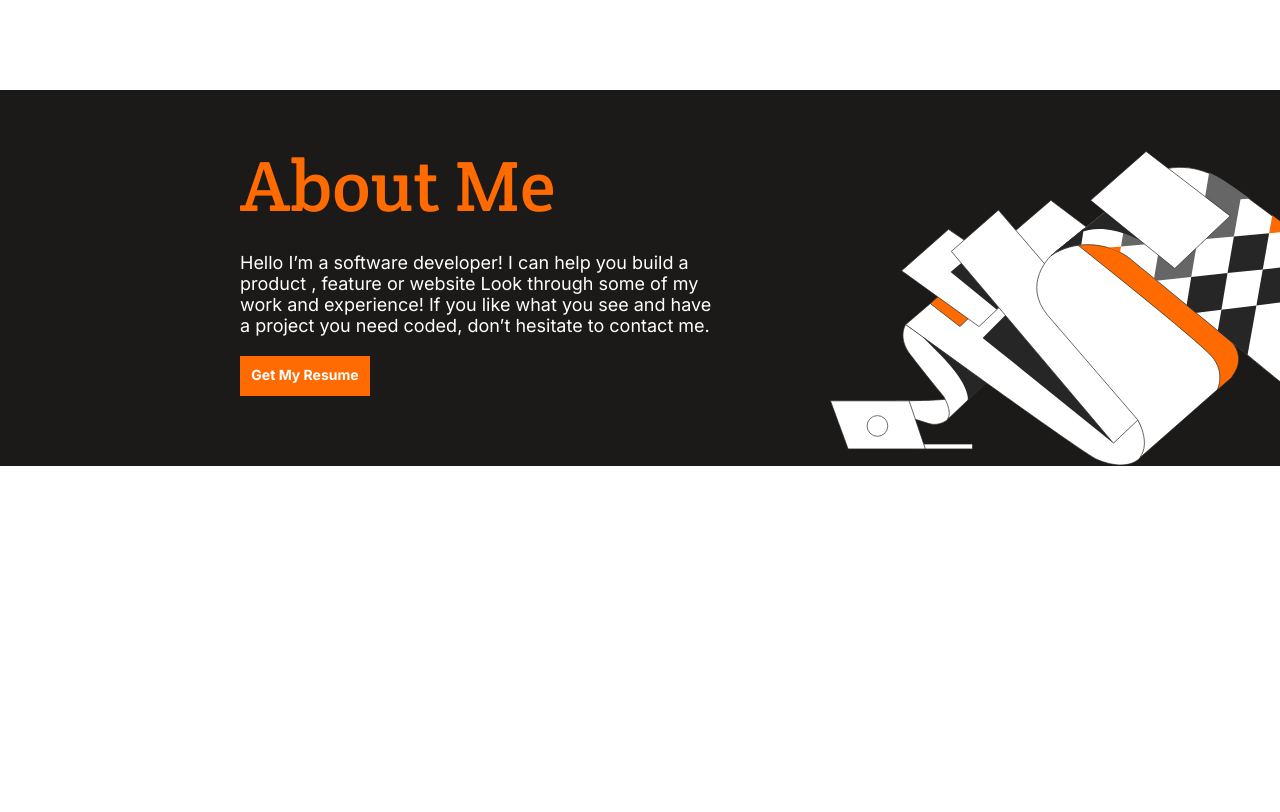
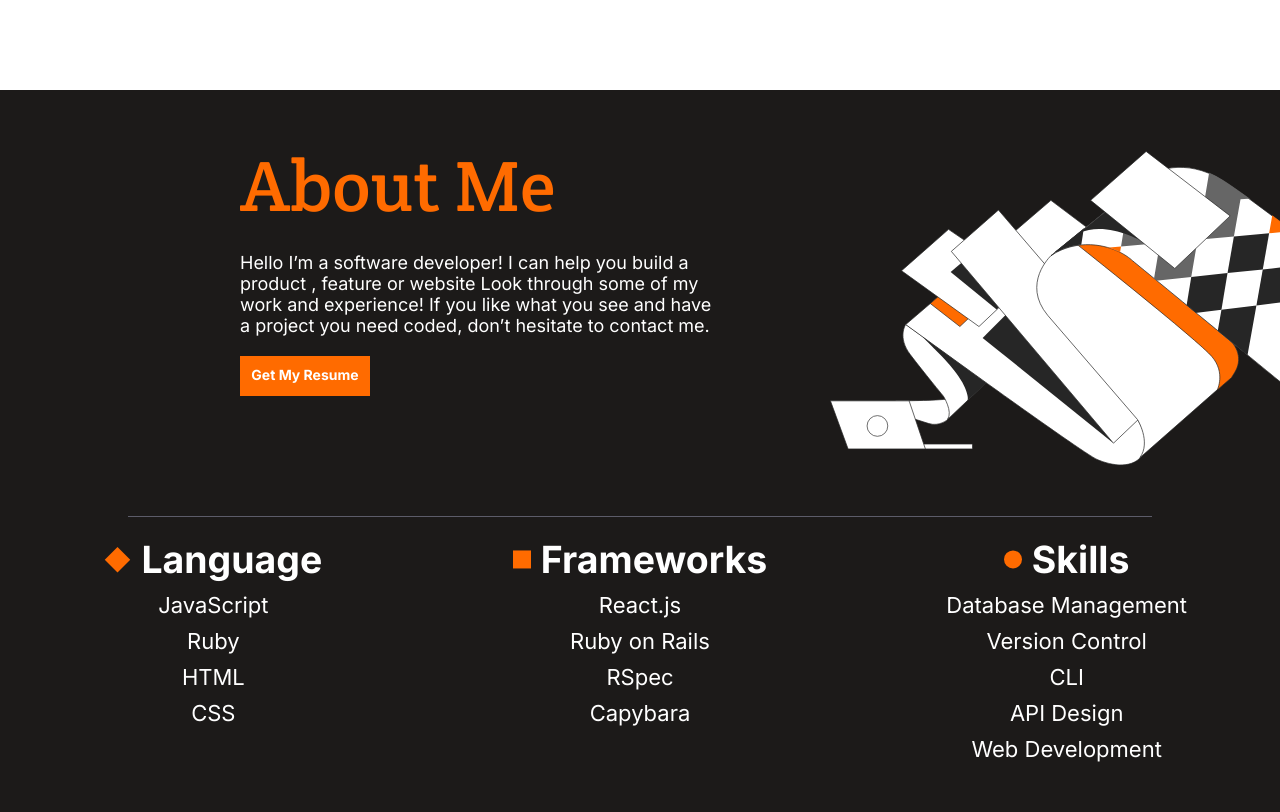
Before and after one commit to jacobrees/Microverse-Portfolio, a website: page index.html in a window 1280 px wide. Shown: the part 1786-2598 px from the top of the page. Before the commit the page ends 2252 px from the top, so only its background shows below. Drawn offline with Linux system fonts and the light colour scheme.

Commit message:
Add skills section to portfolio

```diff
--- a/index.html
+++ b/index.html
@@ -227,7 +227,92 @@
         </p>
         <a class="get-my-resume-btn" href="#">Get My Resume</a>
       </div>
-      <img class="about-me-illustration" src="imgs/about-me-illustration.svg" alt="About Me Illustration">
+      <img
+        class="about-me-illustration"
+        src="imgs/about-me-illustration.svg"
+        alt="About Me Illustration"
+      />
+    </section>
+    <section class="skills-section">
+      <div class="about-me-line"></div>
+      <div class="skills-wrapper">
+        <div class="skill-wrapper">
+          <div class="skill-title-wrapper">
+            <svg
+              class="skill-title-svg"
+              width="27"
+              height="26"
+              viewBox="0 0 27 26"
+              fill="none"
+              xmlns="http://www.w3.org/2000/svg"
+            >
+              <rect
+                x="0.772461"
+                y="12.7279"
+                width="18"
+                height="18"
+                transform="rotate(-45 0.772461 12.7279)"
+                fill="#FF6B00"
+              />
+            </svg>
+            <h3 class="skill-title">Language</h3>
+          </div>
+
+          <ul class="skills">
+            <li class="skill">JavaScript</li>
+            <li class="skill">Ruby</li>
+            <li class="skill">HTML</li>
+            <li class="skill">CSS</li>
+          </ul>
+        </div>
+        <div class="skill-wrapper">
+          <div class="skill-title-wrapper">
+            <svg
+              class="skill-title-svg"
+              width="18"
+              height="19"
+              viewBox="0 0 18 19"
+              fill="none"
+              xmlns="http://www.w3.org/2000/svg"
+            >
+              <rect y="0.455811" width="18" height="18" fill="#FF6B00" />
+            </svg>
+
+            <h3 class="skill-title">Frameworks</h3>
+          </div>
+
+          <ul class="skills">
+            <li class="skill">React.js</li>
+            <li class="skill">Ruby on Rails</li>
+            <li class="skill">RSpec</li>
+            <li class="skill">Capybara</li>
+          </ul>
+        </div>
+        <div class="skill-wrapper">
+          <div class="skill-title-wrapper">
+            <svg
+              class="skill-title-svg"
+              width="18"
+              height="19"
+              viewBox="0 0 18 19"
+              fill="none"
+              xmlns="http://www.w3.org/2000/svg"
+            >
+              <rect y="0.455811" width="18" height="18" rx="9" fill="#FF6B00" />
+            </svg>
+
+            <h3 class="skill-title">Skills</h3>
+          </div>
+
+          <ul class="skills">
+            <li class="skill">Database Management</li>
+            <li class="skill">Version Control</li>
+            <li class="skill">CLI</li>
+            <li class="skill">API Design</li>
+            <li class="skill">Web Development</li>
+          </ul>
+        </div>
+      </div>
     </section>
   </body>
 </html>
--- a/styles.css
+++ b/styles.css
@@ -253,7 +253,6 @@
   color: #5b5957;
 }
 
-
 .about-me-section {
   margin-top: 100px;
   width: 100%;
@@ -318,6 +317,58 @@
   right: -200;
   bottom: 0;
   width: 300px;
+}
+
+.skills-section {
+  width: 100%;
+  background-color: #1c1a19;
+  padding-top: 50px;
+  padding-bottom: 50px;
+}
+
+.about-me-line {
+  width: 80%;
+  height: 1px;
+  margin: 0 auto;
+  background-color: #5c5c69;
+}
+
+.skills-wrapper {
+  display: grid;
+  grid-template-columns: 1fr;
+  font-family: "inter", sans-serif;
+  font-size: 32px;
+  color: white;
+}
+
+.skill-wrapper {
+  display: flex;
+  flex-direction: column;
+  align-items: center;
+}
+
+.skill-title-wrapper {
+  display: flex;
+  justify-content: center;
+  align-items: center;
+  margin-top: 20px;
+}
+
+.skill-title-svg {
+  margin-right: 10px;
+}
+
+.skills {
+  list-style-type: none;
+  display: flex;
+  flex-direction: column;
+  align-items: center;
+}
+
+.skill {
+  font-weight: 400;
+  font-size: 22px;
+  margin-top: 10px;
 }
 
 @media only screen and (min-width: 768px) {
@@ -435,6 +486,10 @@
     right: -150px;
     width: 600px;
   }
+
+  .skills-wrapper {
+    grid-template-columns: 1fr 1fr 1fr;
+  }
 }
 
 @media only screen and (min-width: 1008px) {
```
